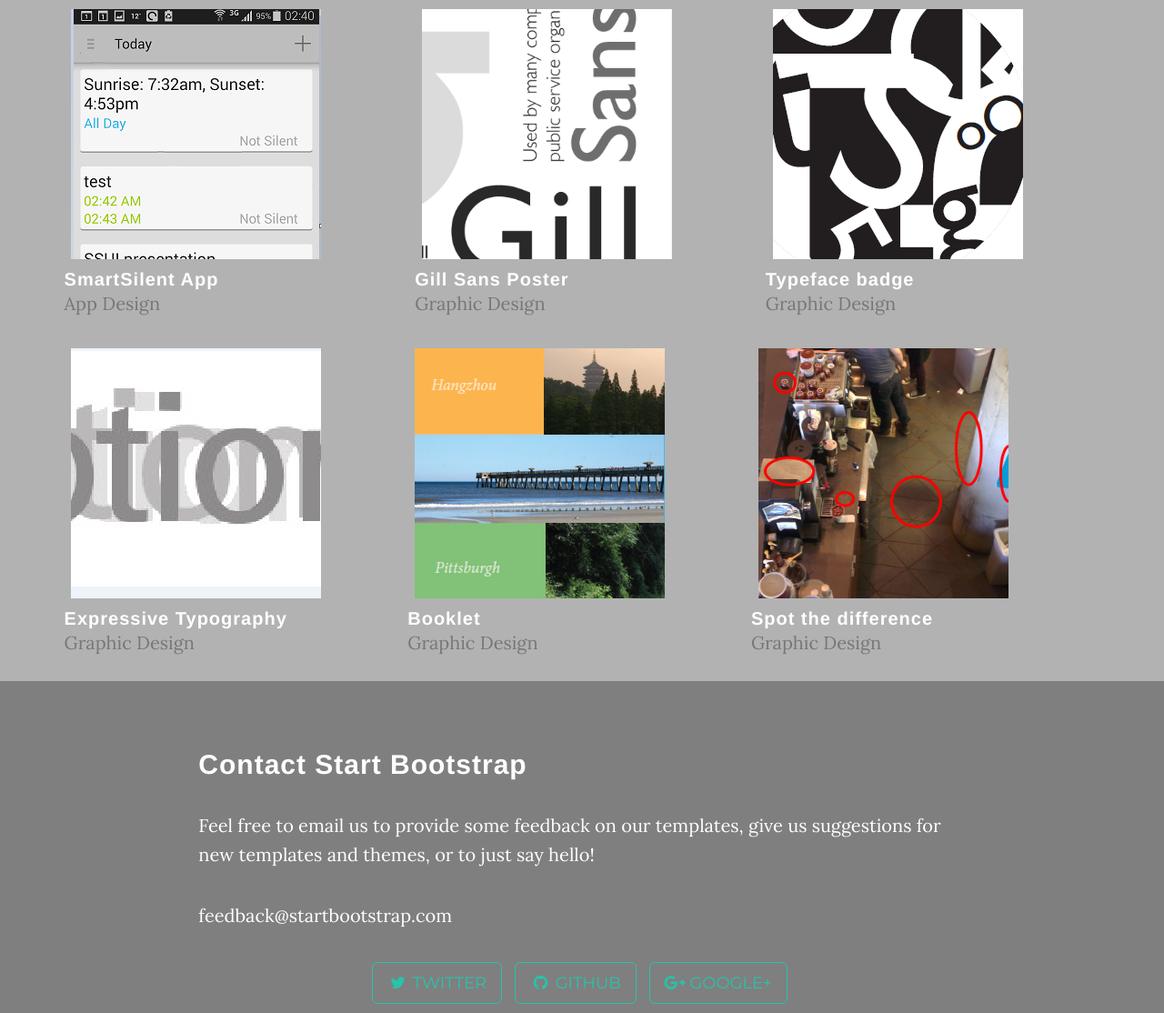
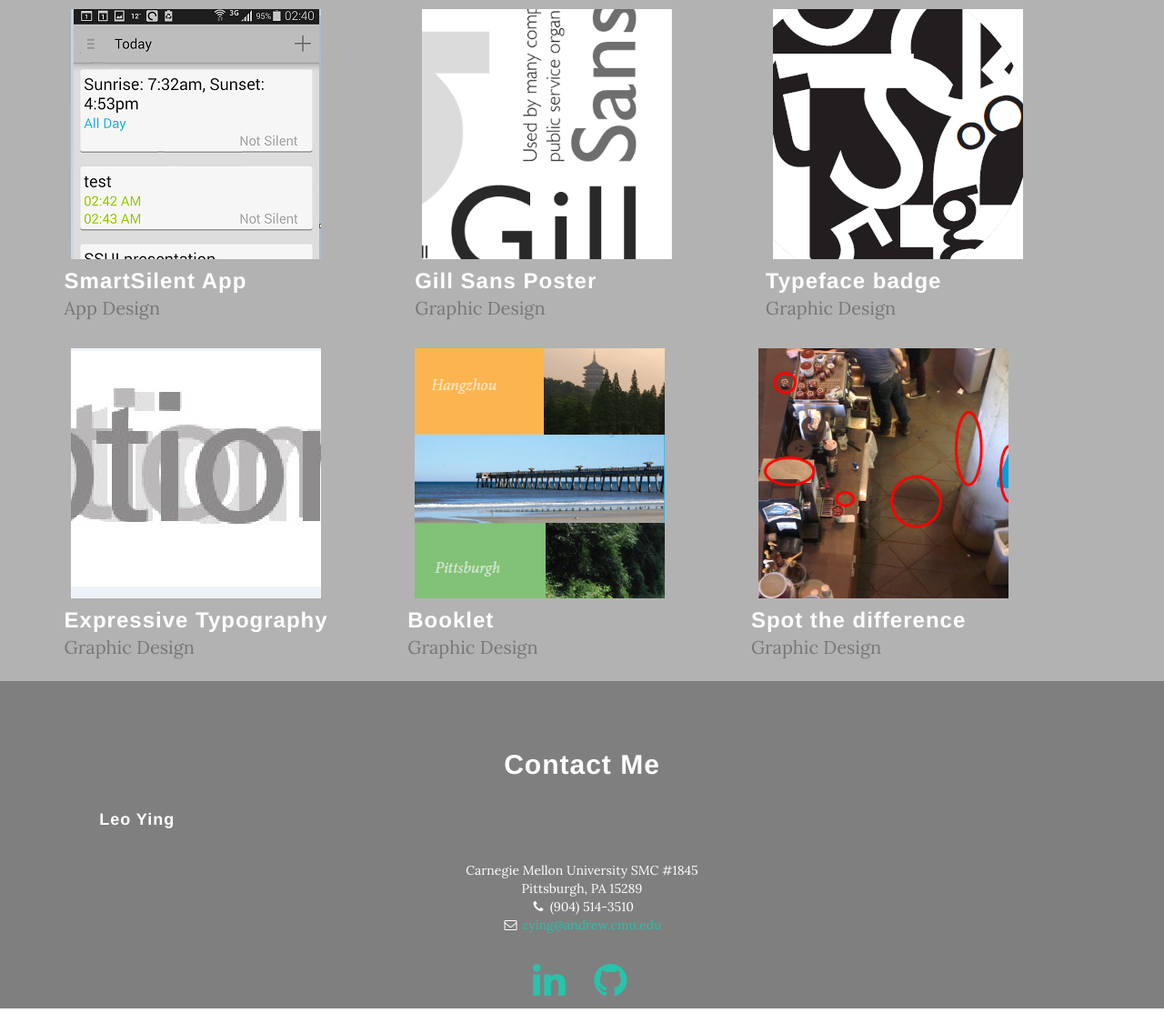
Before and after one commit to yzy0806/Website, a plain HTML site: page index.html in a window 1280 px wide. Shown: the part 984-2098 px from the top of the page at 91% size. Drawn offline with nearby package versions, Linux system fonts and the light colour scheme.

Commit message:
revision

```diff
--- a/css/grayscale.css
+++ b/css/grayscale.css
@@ -399,7 +399,7 @@ max-width: 400px;
 text-align: center;
 }
 
-.portfolio-font{
+.portfolio-font{s
     font-size: 20px;
     margin: 0 0 0px;
 }
@@ -413,3 +413,7 @@ text-align: center;
   left: auto;
   background-image: none;
 }
+
+#contacttitle{
+    text-align: center
+}
--- a/index.html
+++ b/index.html
@@ -4,8 +4,8 @@
 <head>
     <meta charset="utf-8">
     <meta name="viewport" content="width=device-width, initial-scale=1.0">
-    <meta name="description" content="">
-    <meta name="author" content="">
+    <meta name="description" content="Carnegie Mellon">
+    <meta name="author" content="Leo Ying">
 
     <title>Leo Ying</title>
 
@@ -49,9 +49,6 @@
                     </li>
                     <li class="page-scroll">
                         <a href="#portfolio">Portfolio</a>
-                    </li>
-                     <li class="page-scroll">
-                        <a href="#resume">Resume</a>
                     </li>
                     <li class="page-scroll">
                         <a href="#contact">Contact</a>
@@ -507,16 +504,28 @@
 
     <section id="contact" class=" content-section text-center">
             <div class="row">
-            <div class="col-lg-8 col-lg-offset-2">
-                <h2>Contact Start Bootstrap</h2>
-                <p>Feel free to email us to provide some feedback on our templates, give us suggestions for new templates and themes, or to just say hello!</p>
-                <p>feedback@startbootstrap.com</p>
-                <ul class="list-inline banner-social-buttons">
-                    <li><a href="https://twitter.com/SBootstrap" class="btn btn-default btn-lg"><i class="fa fa-twitter fa-fw"></i> <span class="network-name">Twitter</span></a>
+                <div class="col-lg-12 text-center">
+                    <h2 id="contacttitle">Contact Me</h2>
+                </div>
+            </div>
+            <div class="row">
+                <div class="col-lg-10 col-lg-offset-1 text-center">
+                    <h4 id = "name"><strong>Leo Ying</strong>
+                    </h4>
+                    <ul class="list-unstyled">
+                        <li>Carnegie Mellon University SMC #1845</li>
+                        <li>Pittsburgh, PA 15289</li>
+                        <li><i class="fa fa-phone fa-fw"></i> (904) 514-3510</li>
+                        <li><i class="fa fa-envelope-o fa-fw"></i>  <a href="mailto:zying@andrew.cmu.edu">zying@andrew.cmu.edu</a>
                         </li>
-                    <li><a href="https://github.com/IronSummitMedia/startbootstrap" class="btn btn-default btn-lg"><i class="fa fa-github fa-fw"></i> <span class="network-name">Github</span></a>
+                    </ul>
+                    <br>
+                    <ul class="list-inline">
+                        <li>
+                            <a href="www.linkedin.com/in/leoying"><i class="fa fa-linkedin fa-fw fa-3x"></i></a>
                         </li>
-                    <li><a href="https://plus.google.com/+Startbootstrap/posts" class="btn btn-default btn-lg"><i class="fa fa-google-plus fa-fw"></i> <span class="network-name">Google+</span></a>
+                        <li>
+                            <a href="https://github.com/yzy0806"><i class="fa fa-github fa-fw fa-3x"></i></a>
                         </li>
                     </ul>
                 </div>
```
Lines whose indentation alone changed are shown as unchanged.
